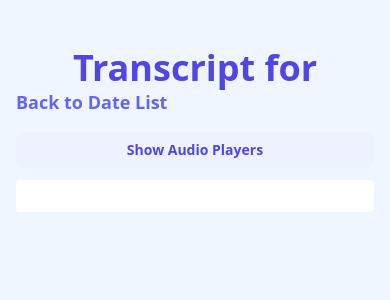
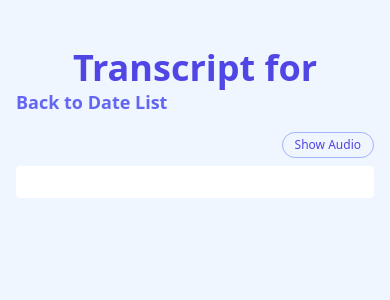
Before and after one commit to rossnoah/RadioBot, a Flask app: template templates/files.html in a window 390 px wide. Shown: the top 300 px of the page. Run offline with Flask 3, Linux system fonts and the light colour scheme; the template is opened without the code that fills it, so the values that code supplies are empty; parts of the project's set-up code (start-up, migrations or seed data) failed here and were passed over; some libraries are stand-ins or nearby versions.

Commit message:
Small toggle button, stack audio and transcript vertically on mobile

```diff
--- a/templates/files.html
+++ b/templates/files.html
@@ -55,30 +55,32 @@
           Back to Date List
         </a>
       </div>
-      <button
-        id="toggle-audio"
-        onclick="document.querySelectorAll('.audio-player-wrapper').forEach(el => el.classList.toggle('hidden')); this.textContent = this.textContent === 'Show Audio Players' ? 'Hide Audio Players' : 'Show Audio Players';"
-        class="md:hidden mb-3 w-full py-2 px-4 rounded-lg text-sm font-semibold bg-indigo-50 dark:bg-indigo-600 text-indigo-600 dark:text-indigo-300 hover:bg-indigo-100 dark:hover:bg-indigo-500 transition-colors"
-      >
-        Show Audio Players
-      </button>
+      <div class="flex justify-between items-center mb-2">
+        <div></div>
+        <button
+          id="toggle-audio"
+          onclick="document.querySelectorAll('.audio-player-wrapper').forEach(el => el.classList.toggle('hidden')); this.textContent = this.textContent === 'Show Audio' ? 'Hide Audio' : 'Show Audio';"
+          class="md:hidden text-xs px-3 py-1 rounded-full text-indigo-600 dark:text-indigo-400 border border-indigo-300 dark:border-indigo-600 hover:bg-indigo-50 dark:hover:bg-indigo-900 transition-colors"
+        >
+          Show Audio
+        </button>
+      </div>
       <ul
         id="file-list"
         class="space-y-0.5 bg-white dark:bg-gray-800 p-4 rounded"
       >
         {% for file, recording_time, length, transcript, unit_name in files %}
-        <li id="{{ file }}" class="flex items-center border-b border-gray-200 scroll-target">
-          <span class="text-gray-500 dark:text-gray-400 text-xs w-24"
+        <li id="{{ file }}" class="flex flex-col md:flex-row md:items-center border-b border-gray-200 scroll-target py-1">
+          <span class="text-gray-500 dark:text-gray-400 text-xs w-24 shrink-0"
             >{{ recording_time }}
-
             <br />
             <span>{{unit_name}}</span>
           </span>
-          <!-- Audio player with lazy loading (hidden on mobile by default) -->
-          <div class="audio-player-wrapper flex-shrink-0 mr-8 hidden md:block">
+          <!-- Audio player (hidden on mobile by default, toggle via button) -->
+          <div class="audio-player-wrapper shrink-0 md:mr-8 my-1 md:my-0 hidden md:block">
             <audio
               controls
-              class="w-72 lazy-load-audio"
+              class="w-full md:w-72 lazy-load-audio"
               data-src="/play/{{ date }}/{{ file }}"
             >
               Your browser does not support the audio element.
```
